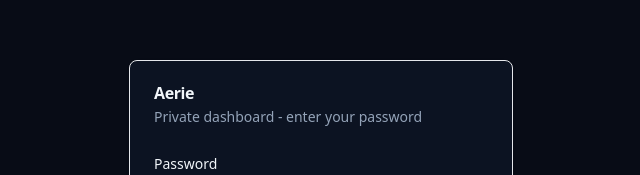
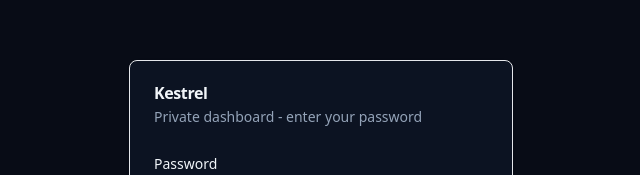
Before and after one commit to Eykam/DroneStudio, a React (Vite) app in the folder dashboard/: page /login in a window 1280 px wide. Shown: the part 214-389 px from the top of the page, without its empty margins (319-959 px from the left). Built offline with nearby package versions, Linux system fonts and the light colour scheme; no server answers.

Commit message:
brand: KESTREL (user vetoed Aerie before deploy landed)

```diff
--- a/dashboard/index.html
+++ b/dashboard/index.html
@@ -3,7 +3,7 @@
   <head>
     <meta charset="UTF-8" />
     <meta name="viewport" content="width=device-width, initial-scale=1.0" />
-    <title>Aerie</title>
+    <title>Kestrel</title>
   </head>
   <body>
     <div id="root"></div>
--- a/dashboard/src/brand.ts
+++ b/dashboard/src/brand.ts
@@ -1,4 +1,4 @@
 // Product name lives here exactly once. The rename shortlist is with the
 // user; when he picks, this constant is the only code change required.
-export const BRAND = "Aerie";
+export const BRAND = "Kestrel";
 export const BRAND_TAGLINE = "autonomous airframe research";
```
